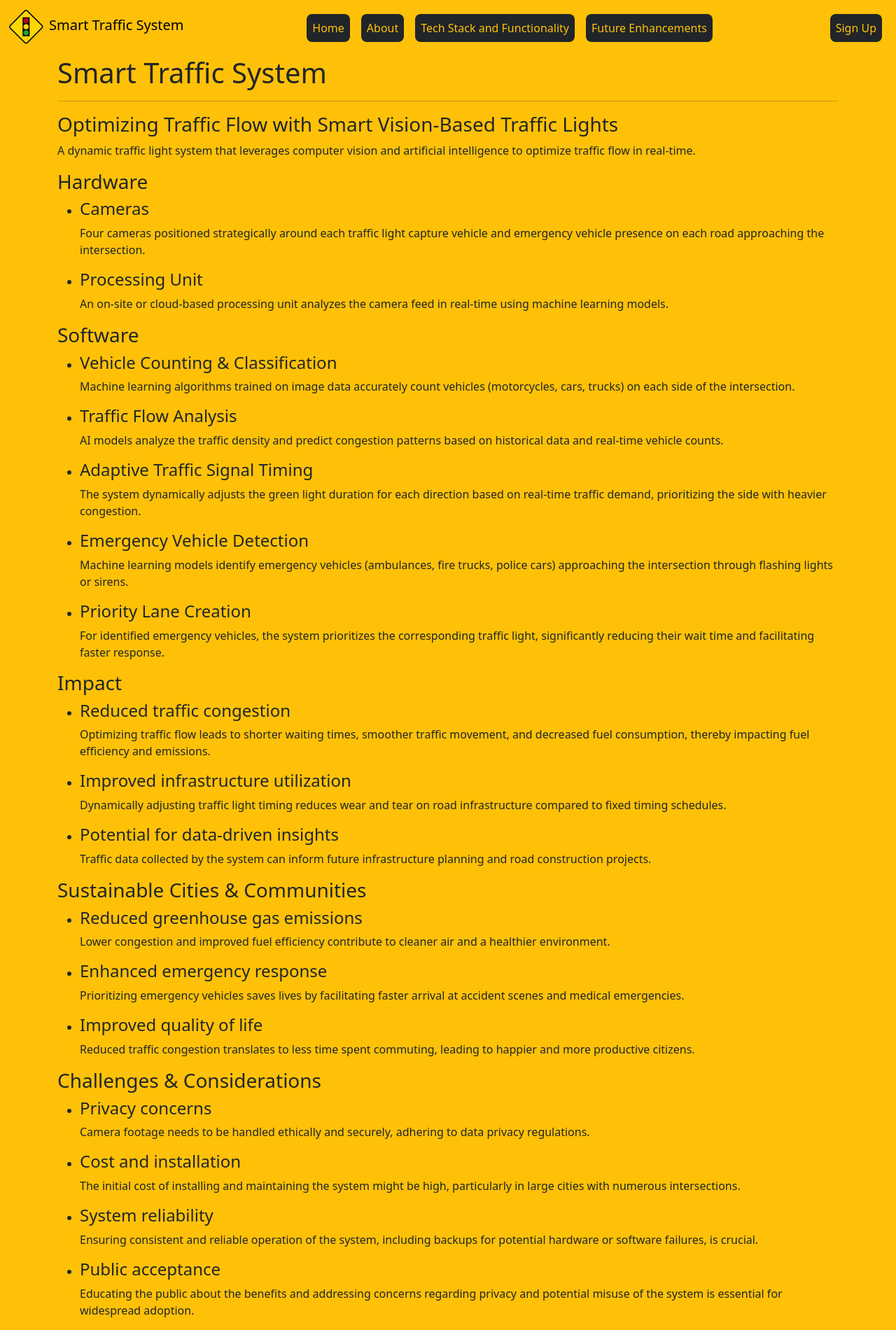
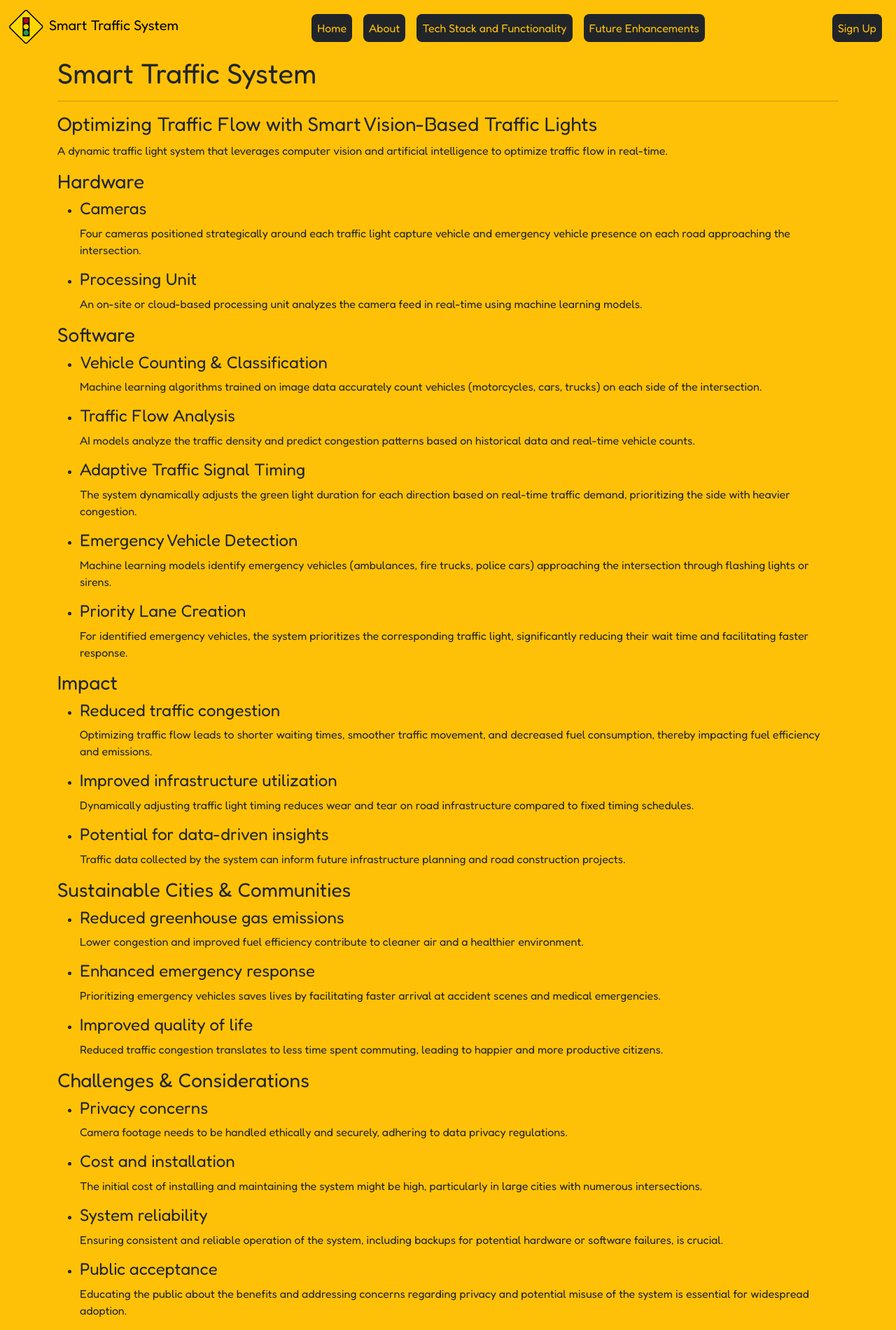
Before and after one commit to EdwinRodger/Smart-Traffic-System, a Flask app: page /about in a window 1280 px wide. Shown: the whole page at 70% size. Run offline with Flask 3, Linux system fonts and the light colour scheme.

Commit message:
new font: Fredoka

```diff
--- a/templates/layout.html
+++ b/templates/layout.html
@@ -5,16 +5,29 @@
     <meta charset="utf-8">
     <meta name="viewport" content="width=device-width, initial-scale=1">
     <title>Smart Traffic System</title>
+    <!-- Bootstrap -->
     <link href="https://cdn.jsdelivr.net/npm/bootstrap@5.3.2/dist/css/bootstrap.min.css" rel="stylesheet"
         integrity="sha384-T3c6CoIi6uLrA9TneNEoa7RxnatzjcDSCmG1MXxSR1GAsXEV/Dwwykc2MPK8M2HN" crossorigin="anonymous">
+    <!-- Animate -->
     <link rel="stylesheet" href="https://cdnjs.cloudflare.com/ajax/libs/animate.css/4.1.1/animate.min.css" />
+    <!-- Google Fonts -->
+    <link rel="preconnect" href="https://fonts.googleapis.com">
+    <link rel="preconnect" href="https://fonts.gstatic.com" crossorigin>
+    <link href="https://fonts.googleapis.com/css2?family=Fredoka&display=swap" rel="stylesheet">
 </head>
+
+<style>
+    * {
+        font-family: 'Fredoka', sans-serif;
+    }
+</style>
 
 <body class="bg-warning">
     <nav class="navbar navbar-expand-lg bg-warning">
         <div class="container-fluid">
             <a class="navbar-brand d-flex" href="{{ url_for('homepage') }}">
-                <img src="/static/traffic-sign.jpg" alt="Logo" width="50" height="50" class="d-inline-block align-text-top bg-warning">
+                <img src="/static/traffic-sign.jpg" alt="Logo" width="50" height="50"
+                    class="d-inline-block align-text-top bg-warning">
                 <p class="pt-2 ps-2">Smart Traffic System</p>
             </a>
             <ul class="navbar-nav">
@@ -26,10 +39,12 @@
                     <a class="nav-link" href="{{ url_for('about') }}" style="color: #ffc107;">About</a>
                 </li>
                 <li class="nav-item bg-dark rounded-3 mx-2">
-                    <a class="nav-link" href="{{ url_for('technology') }}" style="color: #ffc107;">Tech Stack and Functionality</a>
+                    <a class="nav-link" href="{{ url_for('technology') }}" style="color: #ffc107;">Tech Stack and
+                        Functionality</a>
                 </li>
                 <li class="nav-item bg-dark rounded-3 mx-2">
-                    <a class="nav-link" href="{{ url_for('future_enhancements') }}" style="color: #ffc107;">Future Enhancements</a>
+                    <a class="nav-link" href="{{ url_for('future_enhancements') }}" style="color: #ffc107;">Future
+                        Enhancements</a>
                 </li>
                 {% if current_user.is_authenticated %}
                 <li class="nav-item bg-dark rounded-3 mx-2">
```
